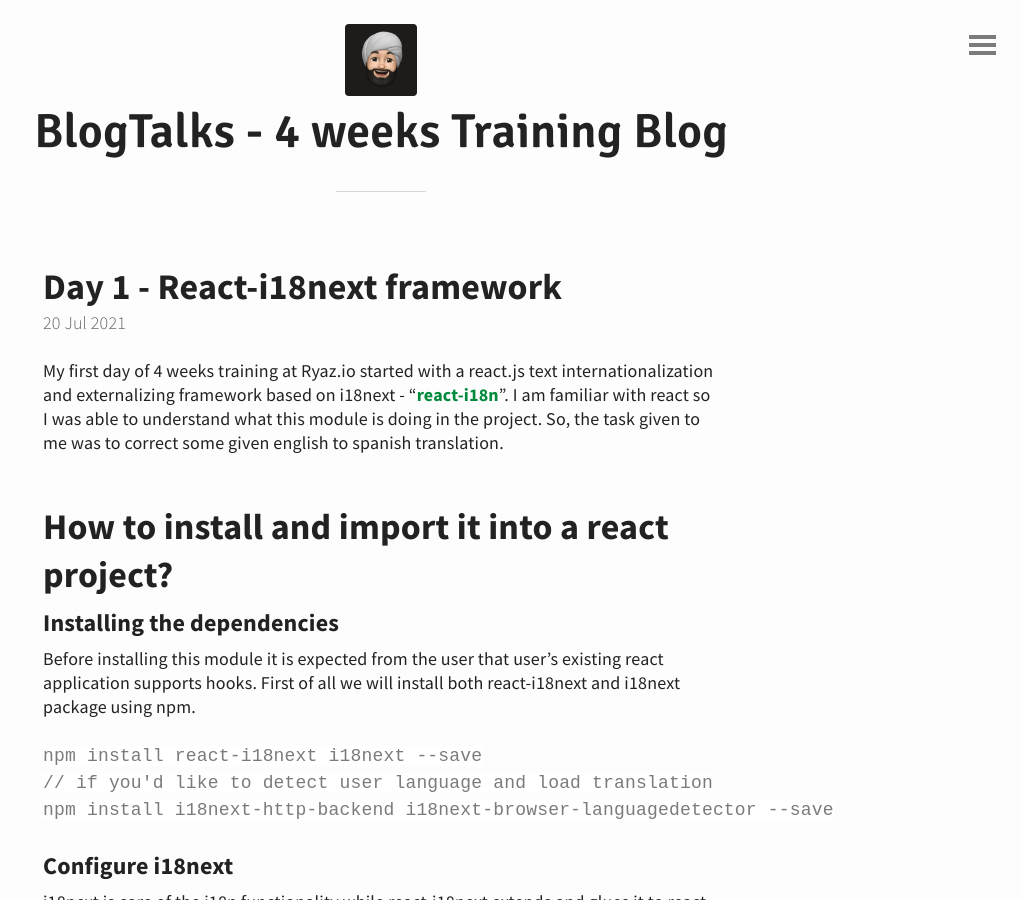
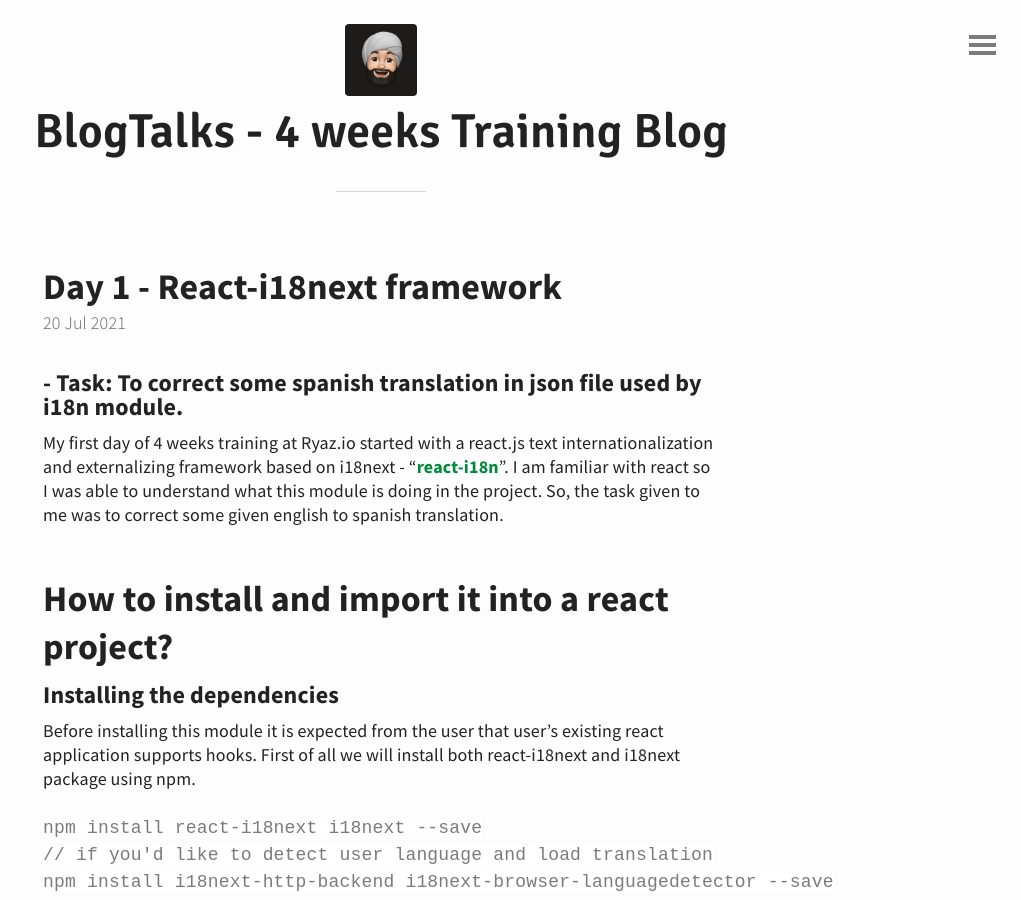
Before and after one commit to Jaswantsinghh/BlogTalks, a Jekyll site: the page built from _posts/2021-07-20-day-1.md, in a window 1280 px wide and 900 px high. Shown: the whole window, without its empty margins (259-1280 px from the left). Built offline with Jekyll 4.4.1, drawn with Linux system fonts in a browser that asks for light colours.

Commit message:
Update 2021-07-20-day-1.md

```diff
--- a/_posts/2021-07-20-day-1.md
+++ b/_posts/2021-07-20-day-1.md
@@ -1,6 +1,7 @@
 ---
 title: Day 1 - React-i18next framework
 ---
+### - Task: To correct some spanish translation in json file used by i18n module.
 My first day of 4 weeks training at Ryaz.io started with a react.js text internationalization and externalizing framework based on i18next - "[react-i18n](https://react.i18next.com/)". I am familiar with react so I was able to understand what this module is doing in the project. So, the task given to me was to correct some given english to spanish translation.
 ## How to install and import it into a react project?
 ### Installing the dependencies
```
